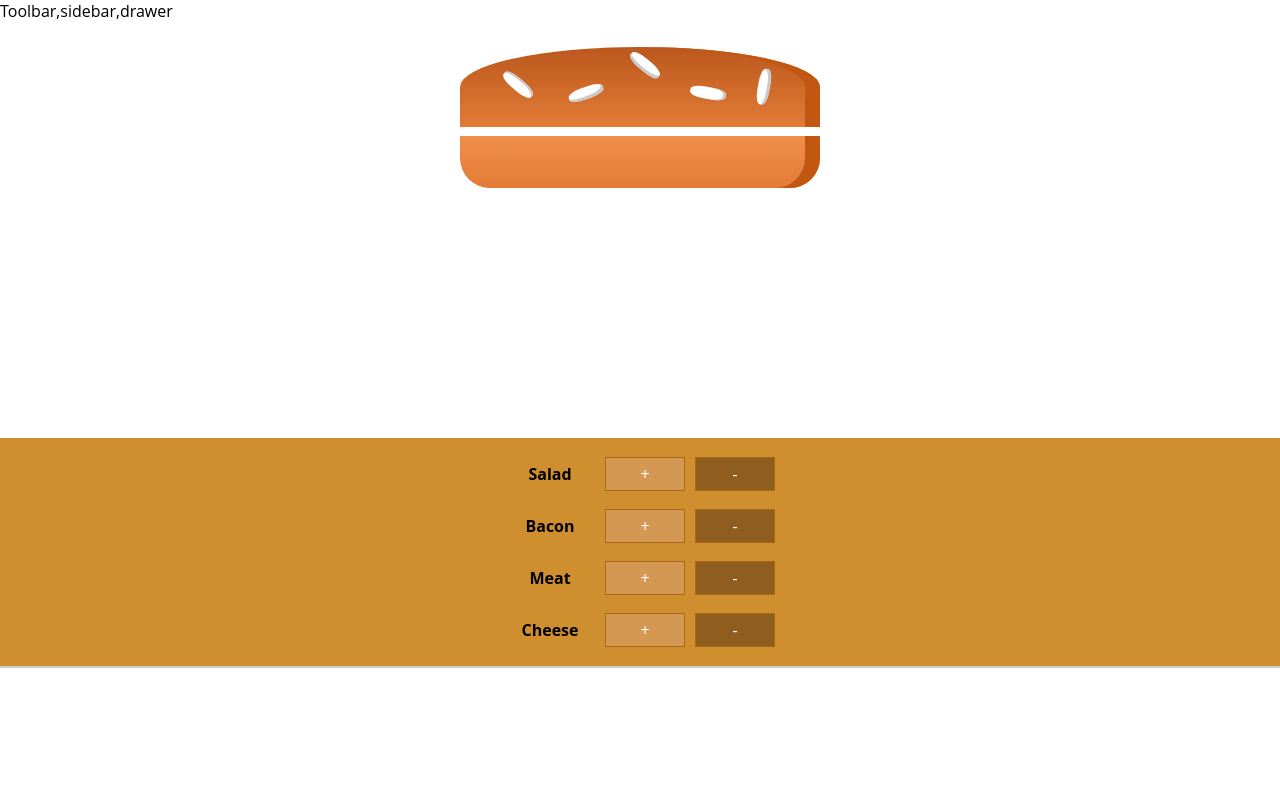
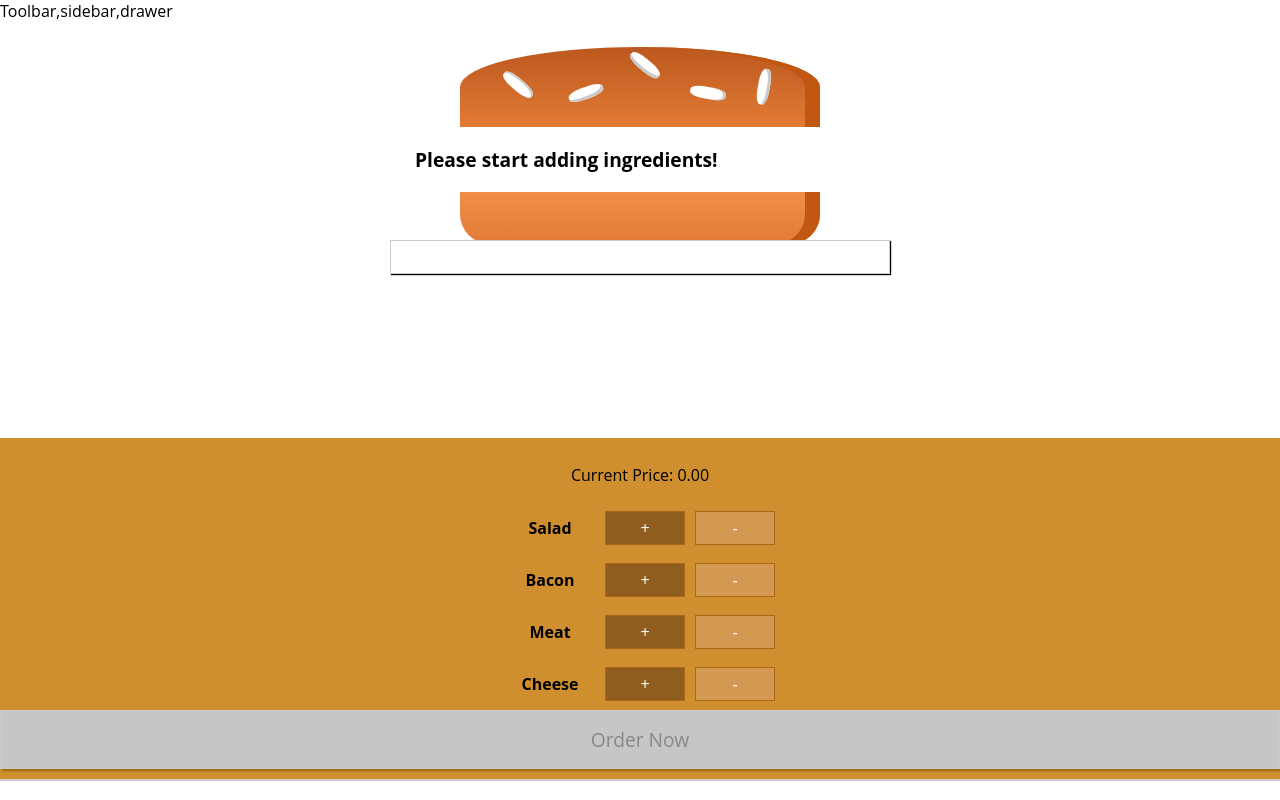
Before and after one commit to AnkitCloudDev/Burger-Builder-React.js-, a React app: page / in a window 1280 px wide. Built offline with nearby package versions, Linux system fonts and the light colour scheme.

Commit message:
Added Burger

```diff
--- a/src/components/Burger/BuildControls/BuildControl/BuildControl.js
+++ b/src/components/Burger/BuildControls/BuildControl/BuildControl.js
@@ -3,8 +3,8 @@ import classes from './BuildControl.css'
 const buildControl = (props) => (
     <div className = {classes.BuildControl} >
         <div className = {classes.Label} > {props.label} </div>
-        <button className = {classes.Less} onClick = {props.removed} >+</button>
-        <button className = {classes.More} onClick = {props.added}>-</button>
+        <button className = {classes.More} onClick = {props.added}>+</button>
+        <button className = {classes.Less} onClick = {props.removed} >-</button>
     </div>
 );
 
--- a/src/components/Burger/BuildControls/BuildControls.css
+++ b/src/components/Burger/BuildControls/BuildControls.css
@@ -8,3 +8,46 @@
     margin: auto;
     padding: 10px 0;
 }
+
+
+.OrderButton {
+    background-color: #DAD735;
+    outline: none;
+    cursor: pointer;
+
+    border: 1px solid #966909;
+    color: #966909;
+    font-family: inherit;
+    font-size: 1.2em;
+    padding: 15px 30px;
+    box-shadow: 2px 2px 2px #966909;
+}
+
+.OrderButton:hover, .OrderButton:active {
+    background-color: #A0DB41;
+    border: 1px solid #966909;
+    color: #966909;
+}
+
+.OrderButton:disabled {
+    background-color: #C7C6C6;
+    cursor: not-allowed;
+    border: 1px solid #ccc;
+    color: #888888;
+}
+
+.OrderButton:not(:disabled) {
+    animation: enable 0.3s linear;
+}
+
+@keyframes enable {
+    0% {
+        transform: scale(1);
+    }
+    60% {
+        transform: scale(1.1);
+    }
+    100% {
+        transform: scale(1);
+    }
+}
--- a/src/components/Burger/BuildControls/BuildControls.js
+++ b/src/components/Burger/BuildControls/BuildControls.js
@@ -1,6 +1,7 @@
 import React from 'react';
 import classes from './BuildControls.css';
 import BuildControl from './BuildControl/BuildControl';
+
 const controls = [
     {label: 'Salad', type: 'salad'},
     {label: 'Bacon', type: 'bacon'},
@@ -8,17 +9,25 @@ const controls = [
     {label: 'Cheese', type: 'cheese'},
 
 ];
+
 const buildControls = (props) => (
     <div className = {classes.BuildControls}>
+        <p>Current Price: {props.price.toFixed(2)}</p>
         {controls.map( ctrl => (
             <BuildControl
              key = {ctrl.label}
-            label = {ctrl.label}
+             label = {ctrl.label}
+             disabled = {props.disabled}
              added = {() => props.ingredientAdded(ctrl.type)}
-             removed = {() => props.ingredientRemoved(ctrl.type)}
+             removed = {() => props.ingredientRemoved(ctrl.type)} >
 
-             ></BuildControl>
+             </BuildControl>
         ))}
+        <button className = {classes.OrderButton}
+        disabled = {!props.purchasable}
+        >
+
+            Order Now</button>
 
     </div>
 );
--- a/src/components/Burger/Burger.js
+++ b/src/components/Burger/Burger.js
@@ -1,26 +1,28 @@
 import React from 'react';
+
 import classes from './Burger.css';
 import BurgerIngredient from './BurgerIngredient/BurgerIngredient';
 
-const burger = (props) => {
-    let burgerIngredients = Object
-    .keys(props.ingredients)
-    .map(igKey => {
-        return [...Array(props.ingredients[igKey])].map(( _ , i) => {
-           return <BurgerIngredient key ={igKey + i} type = {igKey}/>;
-        }).reduce((arr,curr) => { return arr.concat(curr)}, [])});
-
-        console.log(burgerIngredients);
-    if(burgerIngredients.length === 0){
-        burgerIngredients = <p>Please add topping of your choice</p>
+const burger = ( props ) => {
+    let transformedIngredients = Object.keys( props.ingredients )
+        .map( igKey => {
+            return [...Array( props.ingredients[igKey] )].map( ( _, i ) => {
+                return <BurgerIngredient key={igKey + i} type={igKey} />;
+            } );
+        } )
+        .reduce((arr, el) => {
+            return arr.concat(el)
+        }, []);
+    if (transformedIngredients.length === 0) {
+        transformedIngredients = <p>Please start adding ingredients!</p>;
     }
     return (
-    <div className = {classes.Burger}>
-        <BurgerIngredient type="bread-top" ></BurgerIngredient>
-        {burgerIngredients}
-        <BurgerIngredient type="bread-bottom" ></BurgerIngredient>
-    </div>
+        <div className={classes.Burger}>
+            <BurgerIngredient type="bread-top" />
+            {transformedIngredients}
+            <BurgerIngredient type="bread-bottom" />
+        </div>
     );
-}
+};
 
 export default burger;
--- a/src/components/Burger/BurgerIngredient/BurgerIngredient.js
+++ b/src/components/Burger/BurgerIngredient/BurgerIngredient.js
@@ -27,7 +27,7 @@ class BurgerIngredient extends Component {
             ingredient = <div className = {classes.Salad} ></div>;
             break;
             case('bacon'):
-            ingredient = <div className = {classes.BreadBottom} ></div>;
+            ingredient = <div className = {classes.Bacon} ></div>;
             break;
             default:
                ingredient = null;
--- /dev/null
+++ b/src/components/UI/Modal/Modal.css
@@ -0,0 +1,20 @@
+.Modal {
+    position: fixed;
+    z-index: 500;
+    background-color: white;
+    width: 70%;
+    border: 1px solid #ccc;
+    box-shadow: 1px 1px 1px black;
+    padding: 16px;
+    left: 15%;
+    top: 30%;
+    box-sizing: border-box;
+    transition: all 0.3s ease-out;
+}
+
+@media (min-width: 600px) {
+    .Modal {
+        width: 500px;
+        left: calc(50% - 250px);
+    }
+}
--- /dev/null
+++ b/src/components/UI/Modal/modal.js
@@ -0,0 +1,9 @@
+import React from 'react'
+import classes from './Modal.css';
+const modal = (props) => (
+    <div className = {classes.Modal}>
+        {props.children}
+    </div>
+)
+
+export default modal;
--- a/src/containers/BurgerBuilder/BurgerBuilder.js
+++ b/src/containers/BurgerBuilder/BurgerBuilder.js
@@ -1,8 +1,8 @@
-import React, { Component } from 'react'
+import React, { Component } from 'react';
 import Auxiliary from '../../components/Auxiliary/Auxiliary';
 import Burger from '../../components/Burger/Burger';
 import BuildControls from '../../components/Burger/BuildControls/BuildControls';
-
+import Modal from '../../components/UI/Modal/modal';
 const INGREDIENT_PRICES = {
     salad: 0.5,
     meat: 1.0,
@@ -16,10 +16,25 @@ class BurgerBuilder extends Component{
             salad: 0,
             cheese: 0,
             meat: 0,
+            bacon: 0,
         },
-        totalPrice: 0
+        totalPrice: 0,
+        purchasable: false
     };
-addIngredientHandler = (type) =>{
+
+    updatePurchasableState(ingredients) {
+        // const ingredients = {...this.state.ingredients};
+        const sum = Object.keys(ingredients).map(key => {
+            return ingredients[key]
+        }).reduce( ( sum, i ) => {
+            return sum + i;
+        } ,0);
+        this.setState({
+            purchasable: sum > 0
+        });
+
+    }
+    addIngredientHandler = (type) => {
         console.log("Type is "+type);
         const oldCount = this.state.ingredients[type];
         const updatedCount = oldCount + 1;
@@ -34,12 +49,15 @@ addIngredientHandler = (type) =>{
         const oldPrice = this.state.totalPrice;
         const newPrice = oldPrice + priceAdd;
         this.setState({totalPrice:newPrice});
+        this.updatePurchasableState(updatedIngredient);
 
     }
 
 removeIngredientHandler = (type) => {
     const oldCount = this.state.ingredients[type];
     const updatedCount = oldCount - 1;
+    if(updatedCount < 0)
+    return;
     const updatedIngredient = {
         ...this.state.ingredients
     };
@@ -49,16 +67,32 @@ removeIngredientHandler = (type) => {
     );
     const priceAdd= INGREDIENT_PRICES[type];
     const oldPrice = this.state.totalPrice;
-    const newPrice = oldPrice + priceAdd;
+    const newPrice = oldPrice - priceAdd;
     this.setState({totalPrice:newPrice});
+    this.updatePurchasableState(updatedIngredient);
 }
     render(){
+        const disabledInfo = {
+            ...this.state.ingredients
+        };
+
+        for (let key in disabledInfo) {
+            disabledInfo[key] =  disabledInfo[key] <= 0 ;
+
+            }
+
+
         return (
+
       <Auxiliary>
+          <Modal></Modal>
           <Burger ingredients = {this.state.ingredients} ></Burger>
           <BuildControls
           ingredientAdded = {this.addIngredientHandler}
           ingredientRemoved = {this.removeIngredientHandler}
+          disabled = {disabledInfo}
+          price = {this.state.totalPrice}
+          purchasable = {this.state.purchasable}
           />
       </Auxiliary>
         );
```
Also changed, not shown: src/components/Burger/OrderSummary/OrderSummary.js (added, +21 -0 lines), src/components/UI/Backdrop/backdrop.js (added). Lines whose indentation alone changed are shown as unchanged.
